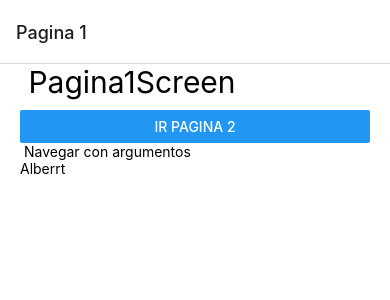
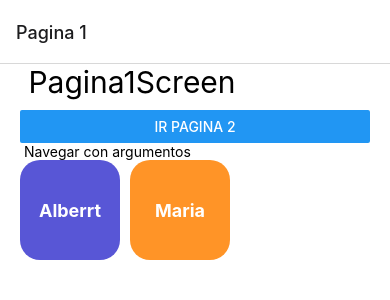
Before and after one commit to johan50693/react_native_navegation, a React Native app: screen /Pagina1Screen in a window 390 px wide. Shown: the top 300 px of the page. Built offline with nearby package versions, Linux system fonts and the light colour scheme.

Commit message:
Agregar tipo de datos a parametros y agregando estilos a botones

```diff
--- a/src/navigator/StackNavigator.tsx
+++ b/src/navigator/StackNavigator.tsx
@@ -6,7 +6,14 @@ import { Pagina3Screen } from '../screens/Pagina3Screen';
 import * as React from 'react';
 import { PersonaScreen } from '../screens/PersonaScreen';
 
-const Stack = createStackNavigator();
+export type RootStackParams = {
+Pagina1Screen : undefined,
+Pagina2Screen : undefined,
+Pagina3Screen : undefined,
+PersonaScreen : { id: number, nombre: string},
+}
+
+const Stack = createStackNavigator<RootStackParams>();
 
 export const StackNavigator = () => {
   return (
--- a/src/screens/Pagina1Screen.tsx
+++ b/src/screens/Pagina1Screen.tsx
@@ -20,14 +20,34 @@ export const Pagina1Screen = ( {navigation}: Props) => {
 
         <Text> Navegar con argumentos</Text>
 
+        <View style={{ flexDirection: 'row'}}>
           <TouchableOpacity
+            style={ {
+              ...styles.botonGrande,
+              backgroundColor: '#5856D6'
+            }}
             onPress={ () => navigation.navigate('PersonaScreen', {
               id: 1,
               nombre: 'Albert'
             }) }
           >
-          <Text>Alberrt</Text>
+            <Text  style={ styles.botonGrandeTexto}>Alberrt</Text>
           </TouchableOpacity>
+
+          <TouchableOpacity
+            style={ {
+              ...styles.botonGrande,
+              backgroundColor: '#FF9427'
+            }}
+            onPress={ () => navigation.navigate('PersonaScreen', {
+              id: 2,
+              nombre: 'Maria'
+            }) }
+          >
+            <Text  style={ styles.botonGrandeTexto}>Maria</Text>
+          </TouchableOpacity>
+        </View>
+
 
       </View>
   );
--- a/src/screens/PersonaScreen.tsx
+++ b/src/screens/PersonaScreen.tsx
@@ -2,18 +2,24 @@ import React, {useEffect} from 'react';
 import { View, Text } from 'react-native';
 import { styles } from '../theme/appTheme';
 import { StackScreenProps } from '@react-navigation/stack';
+import { RootStackParams } from '../navigator/StackNavigator';
 
+// interface RouterParams {
+//   id: number;
+//   nombre: string;
+// }
 
-interface Props extends StackScreenProps <any,any>{};
+interface Props extends StackScreenProps <RootStackParams,'PersonaScreen'>{};
 
 
 export const PersonaScreen = ( {route, navigation}: Props) => {
 
+  // const params = route.params as RouterParams;
   const params = route.params;
 
   useEffect(() => {
     navigation.setOptions({
-      title: params?.nombre
+      title: params.nombre
     })
   }, [])
 
--- a/src/theme/appTheme.tsx
+++ b/src/theme/appTheme.tsx
@@ -8,5 +8,19 @@ export const styles = StyleSheet.create({
     title: {
       fontSize: 30,
       marginBottom: 10
+    },
+    botonGrande: {
+      width: 100,
+      height: 100,
+      backgroundColor: 'red',
+      borderRadius: 20,
+      alignItems: 'center',
+      justifyContent: 'center',
+      marginRight: 10
+    },
+    botonGrandeTexto: {
+      color: 'white',
+      fontSize: 18,
+      fontWeight: 'bold'
     }
 });
```
Lines whose indentation alone changed are shown as unchanged.
